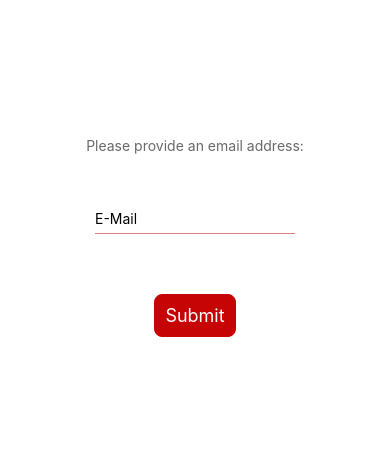
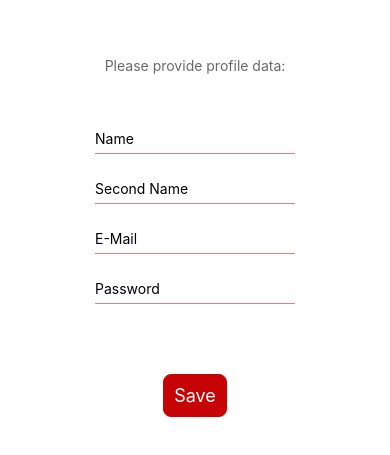
Before and after one commit to bilousov-artur-org/words-learner, a React Native app: screen / in a window 390 px wide. Shown: the part 185-640 px from the top of the page. Built offline with nearby package versions, Linux system fonts and the light colour scheme.

Commit message:
ProfileScreen

```diff
--- a/App.tsx
+++ b/App.tsx
@@ -2,6 +2,7 @@ import React from 'react';
 
 import LoginScreen from "./conponents/LoginScreen";
 import RecoverScreen from "./conponents/RecoverScreen";
+import ProfileScreen from "./conponents/ProfileScreen";
 import {View} from "react-native";
 
 import styles from "./Global.style";
@@ -12,7 +13,8 @@ export default function App() {
     return (
         <View style={styles.container}>
             {/*<LoginScreen/>*/}
-            <RecoverScreen/>
+            {/*<RecoverScreen/>*/}
+            <ProfileScreen/>
         </View>
     );
 };
--- /dev/null
+++ b/conponents/ProfileScreen.tsx
@@ -0,0 +1,62 @@
+import React, {useState} from 'react';
+import {
+    SafeAreaView,
+    Text,
+    TextInput,
+    TouchableOpacity,
+    View
+} from 'react-native';
+
+import globalStyles from '../Global.style';
+
+export default function RecoverScreen() {
+    const [text, onChangeText] = useState("");
+    const [password, onChangePassword] = useState('');
+
+    return (
+        <View style={globalStyles.container}>
+            <Text style={[globalStyles.subject]}>Please provide profile data:</Text>
+
+            <SafeAreaView>
+                <TextInput
+                    style={globalStyles.input}
+                    onChangeText={onChangeText}
+                    placeholder="Name"
+                    keyboardType="default"
+                    value={text}
+                />
+
+                <TextInput
+                    style={globalStyles.input}
+                    onChangeText={onChangeText}
+                    placeholder="Second Name"
+                    keyboardType="default"
+                    value={text}
+                />
+
+                <TextInput
+                    style={globalStyles.input}
+                    onChangeText={onChangeText}
+                    placeholder="E-Mail"
+                    keyboardType="email-address"
+                    value={text}
+                />
+
+                <TextInput
+                    style={globalStyles.input}
+                    onChangeText={onChangePassword}
+                    placeholder="Password"
+                    secureTextEntry={true}
+                    value={password}
+                />
+
+                <TouchableOpacity style={[globalStyles.loginBtnWrapper, {marginTop: 50}]} onPress={() => {
+                    console.log('Stub Save');
+                }}>
+                    <Text style={[globalStyles.loginBtnText, globalStyles.primaryBtn]}>Save</Text>
+                </TouchableOpacity>
+
+            </SafeAreaView>
+        </View>
+    );
+};
```
